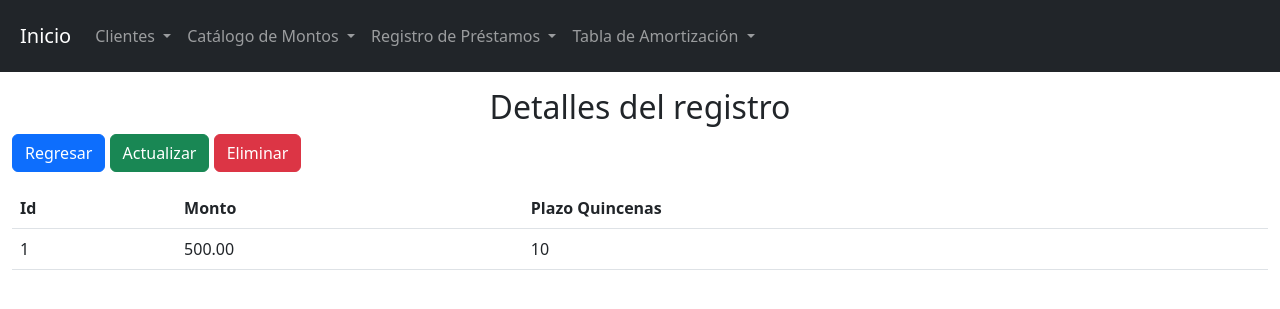
After one commit to Zureichenden/phpTest, a PHP site: page /view/catalogoMontos/show.php?id=1 in a window 1280 px wide. The commit adds this page. Shown: the top 309 px of the page. Run offline with PHP 8.4, Linux system fonts and the light colour scheme; data comes from the database, SQL or seed files in the repository.

Commit message:
Acciones para catalogo Montos

```diff
--- a/controller/catalogoMontosController.php
+++ b/controller/catalogoMontosController.php
@@ -16,6 +16,10 @@
         public function index(){
             return ($this->model->index()) ? $this->model->index() : false;
         }
+
+        public function update($id, $monto, $cantidad_plazos){
+            return ($this->model->update($id,$monto, $cantidad_plazos) != false) ? header("Location:show.php?id=".$id) : header("Location:index.php");
+        }
         public function delete($id){
             return ($this->model->delete($id)) ? header("Location:index.php") : header("Location:show.php?id=".$id) ;
         }
--- a/model/catalogoMontosModel.php
+++ b/model/catalogoMontosModel.php
@@ -27,6 +27,15 @@ class catalogoMontosModel
         return ($stament->execute()) ? $stament->fetchAll() : false;
     }
 
+    public function update($id, $monto, $cantidad_plazos)
+    {
+        $stament = $this->PDO->prepare("UPDATE catalogoMontos SET monto = :monto, cantidad_plazos = :cantidad_plazos WHERE id = :id");
+        $stament->bindParam(":monto", $monto);
+        $stament->bindParam(":cantidad_plazos", $cantidad_plazos);
+        $stament->bindParam(":id", $id);
+        return ($stament->execute()) ? $id : false;
+    }
+
     public function delete($id)
     {
         $stament = $this->PDO->prepare("DELETE FROM catalogomontos WHERE id = :id");
--- a/view/catalogoMontos/index.php
+++ b/view/catalogoMontos/index.php
@@ -27,7 +27,7 @@
                         <a href="show.php?id=<?= $row[0]?>" class="btn btn-primary">Ver</a>
                         <a href="edit.php?id=<?= $row[0]?>" class="btn btn-success">Modificar</a>
                         <!-- Button trigger modal -->
-                        <a class="btn btn-danger" data-bs-toggle="modal" data-bs-target="#id<?=$row[0]?>">Eliminar</a>
+                        <!-- <a class="btn btn-danger" data-bs-toggle="modal" data-bs-target="#id<?=$row[0]?>">Eliminar</a> -->
 
                         <!-- Modal -->
                         <div class="modal fade" id="id<?=$row[0]?>" tabindex="-1" aria-labelledby="exampleModalLabel" aria-hidden="true">
--- /dev/null
+++ b/view/catalogoMontos/save.php
@@ -0,0 +1,5 @@
+<?php
+    require_once("c://xampp/htdocs/phpTest/controller/catalogoMontosController.php");
+    $obj = new catalogoMontosController();
+    $obj->guardar($_POST['monto'],$_POST['cantidad_plazos']);
+?>
--- /dev/null
+++ b/view/catalogoMontos/show.php
@@ -0,0 +1,59 @@
+<?php
+    require_once("c://xampp/htdocs/phpTest/view/head/head.php");
+    require_once("c://xampp/htdocs/phpTest/controller/catalogoMontosController.php");
+    $obj = new catalogoMontosController();
+    $date = $obj->show($_GET['id']);
+?>
+<h2 class="text-center">Detalles del registro</h2>
+<div class="pb-3">
+    <a href="index.php" class="btn btn-primary">Regresar</a>
+    <a href="edit.php?id=<?= $date[0]?>" class="btn btn-success">Actualizar</a>
+
+    <!-- Button trigger modal -->
+    <a class="btn btn-danger" data-bs-toggle="modal" data-bs-target="#exampleModal">Eliminar</a>
+
+    <!-- Modal -->
+    <div class="modal fade" id="exampleModal" tabindex="-1" aria-labelledby="exampleModalLabel" aria-hidden="true">
+    <div class="modal-dialog">
+        <div class="modal-content">
+        <div class="modal-header">
+            <h5 class="modal-title" id="exampleModalLabel">¿Desea eliminar el registro?</h5>
+            <button type="button" class="btn-close" data-bs-dismiss="modal" aria-label="Close"></button>
+        </div>
+        <div class="modal-body">
+            Una vez eliminado no se podra recuperar el registro
+        </div>
+        <div class="modal-footer">
+            <button type="button" class="btn btn-success" data-bs-dismiss="modal">Cerrar</button>
+            <a href="delete.php?id=<?= $date[0]?>" class="btn btn-danger">Eliminar</a>
+            <!-- <button type="button" >Eliminar</button> -->
+        </div>
+        </div>
+    </div>
+    </div>
+</div>
+
+<table class="table container-fluid">
+    <thead>
+        <tr>
+            <th scope="col">Id</th>
+            <th scope="col">Monto</th>
+            <th scope="col">Plazo Quincenas</th>
+
+        </tr>
+    </thead>
+    <tbody>
+        <tr>
+            <td scope="col"><?= $date["id"]?></td>
+            <td scope="col"><?= $date["monto"]?></td>
+            <td scope="col"><?= $date["cantidad_plazos"]?></td>
+
+        </tr>
+    </tbody>
+</table>
+
+
+
+<?php
+    require_once("c://xampp/htdocs/phpTest/view/head/footer.php");
+?>
--- /dev/null
+++ b/view/catalogoMontos/update.php
@@ -0,0 +1,6 @@
+<?php
+    require_once("c://xampp/htdocs/phpTest/controller/catalogoMontosController.php");
+    $obj = new catalogoMontosController();
+    $obj->update($_POST['id'],$_POST['monto'],$_POST['cantidad_plazos']);
+
+?>
--- a/view/head/head.php
+++ b/view/head/head.php
@@ -7,7 +7,7 @@
     <title>
         <?php
         echo (empty($_GET['id']))
-            ? ((strpos($_SERVER['REQUEST_URI'], 'create')) ? "Agregando nuevo cliente" : "Menú Principal")
+            ? ((strpos($_SERVER['REQUEST_URI'], 'create')) ? "Agregando nuevo" : "Menú Principal")
             : ((strpos($_SERVER['REQUEST_URI'], 'show')) ? "Detalles del registro " . $_GET['id'] : "Actualizar registro " . $_GET['id']);
         ?>
     </title>
```
Also changed, not shown: view/catalogoMontos/create.php (added, +23 -0 lines), view/catalogoMontos/edit.php (added, +34 -0 lines).
